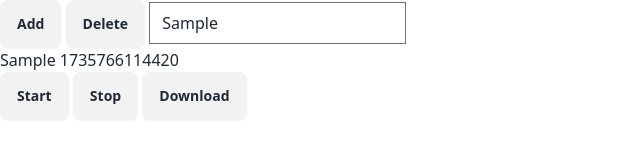
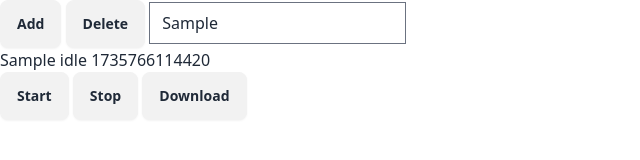
Before and after one commit to SendKazetoOlympics/camerasystem_control_station, a SvelteKit app: page / in a window 1280 px wide. Both pictures are taken after typing "Sample" into the empty fields and a click on the button "Add". Shown: the top 160 px of the page, without its empty margins (0-640 px from the left). Built offline with nearby package versions, Linux system fonts and the light colour scheme; no server answers.

Commit message:
Add skeleton functions

```diff
--- a/src/lib/CameraConnection.svelte.ts
+++ b/src/lib/CameraConnection.svelte.ts
@@ -46,6 +46,15 @@ export class CameraConnection {
         }
     }
 
+    public startRecording(): void {
+    }
+
+    public stopRecording(): void {
+    }
+
+    public downloadRecording(): void {
+    }
+
     private startReconnectTimer(): void {
         this.reconnectTimeout = setTimeout(() => {
             this.socket.connect();
--- a/src/routes/+page.svelte
+++ b/src/routes/+page.svelte
@@ -24,6 +24,12 @@
         });
     }
 
+    function start_recording() {
+        connections.forEach((connection) => {
+            connection.startRecording();
+        });
+    }
+
 </script>
 
 <!-- Add two buttons, one for adding an entry for IP and another for deleting -->
@@ -37,7 +43,7 @@
 <!-- Display the list of IP addresses -->
 <ul>
     {#each connections as connection, i}
-        <li>{connection.ip_address} {status[i].timestamp}</li>
+        <li>{connection.ip_address} {status[i].status} {status[i].timestamp}</li>
     {/each}
 </ul>
 
```
